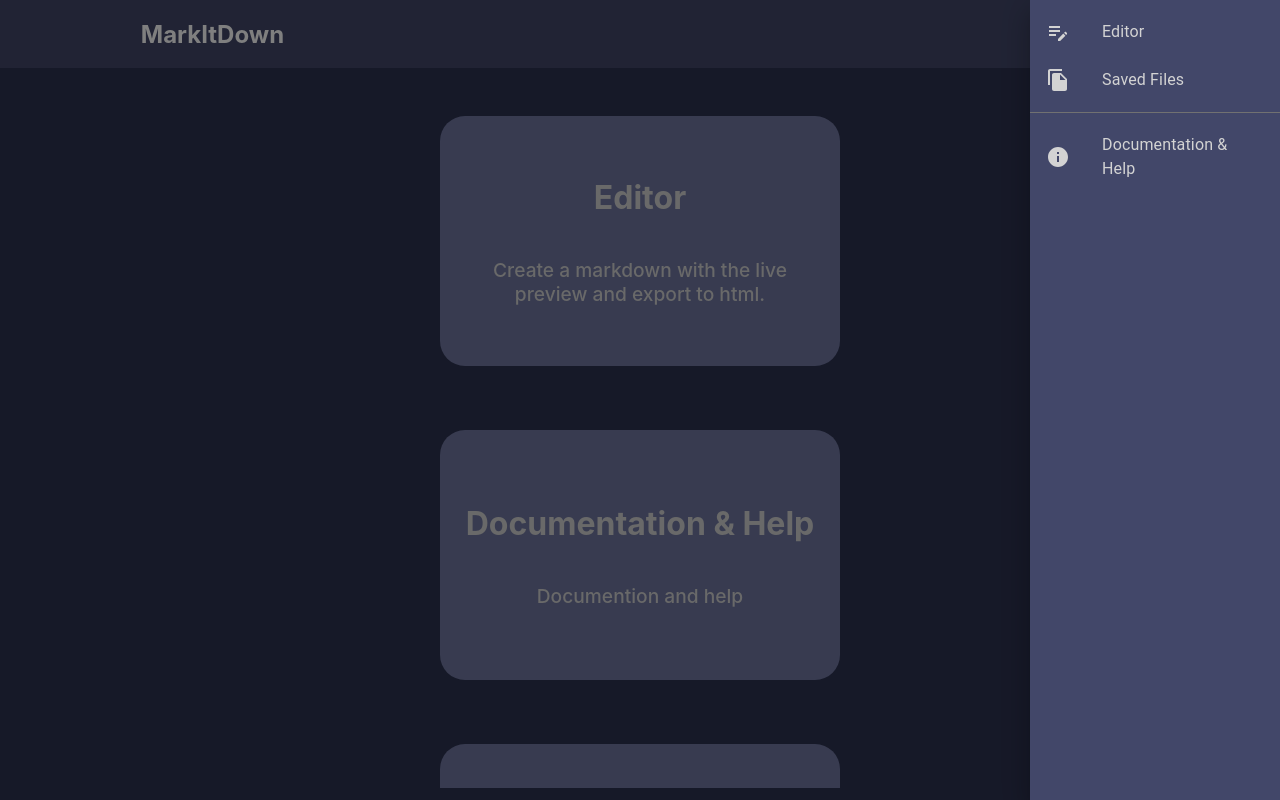
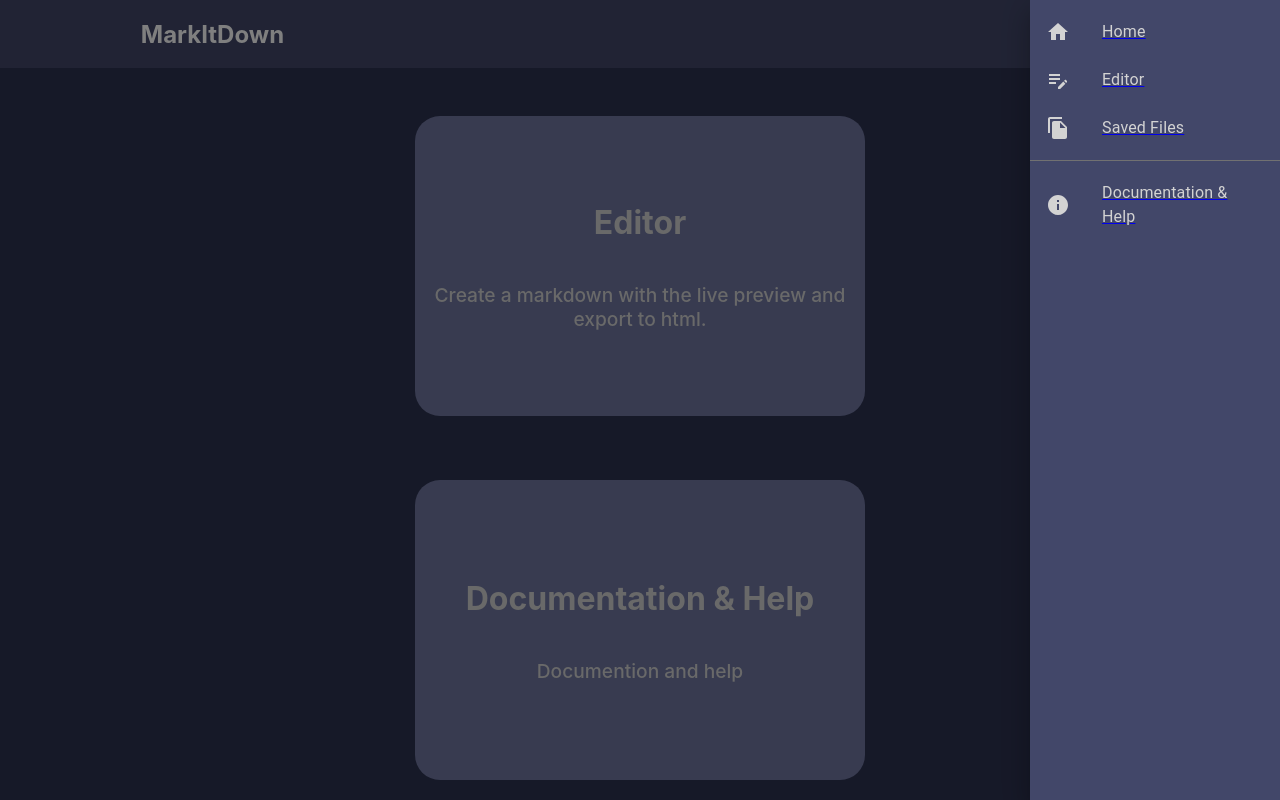
Before and after one commit to pragya-celestial-systems/mark-it-down, a React (Create React App) app: page / in a window 1280 px wide. Both pictures are taken after a click on the button 1107 px from the left and 34 px from the top of the page. Built offline with nearby package versions, Linux system fonts and the light colour scheme.

Commit message:
Style error page, fix deploy issue in package.json

```diff
--- a/package.json
+++ b/package.json
@@ -15,7 +15,7 @@
   },
   "scripts": {
     "start": "react-scripts start",
-    "build": "react-scripts build",
+    "build": "CI=false react-scripts build",
     "lint": "eslint"
   },
   "eslintConfig": {
--- a/src/components/SettingsButton.jsx
+++ b/src/components/SettingsButton.jsx
@@ -12,6 +12,8 @@ import EditNoteIcon from "@mui/icons-material/EditNote";
 import SettingsIcon from "@mui/icons-material/Settings";
 import FileCopyIcon from "@mui/icons-material/FileCopy";
 import InfoIcon from "@mui/icons-material/Info";
+import { Link } from "react-router-dom";
+import HomeIcon from "@mui/icons-material/Home";
 
 export default function SettingsButton() {
   const [state, setState] = React.useState({
@@ -45,9 +47,21 @@ export default function SettingsButton() {
         <ListItem disablePadding>
           <ListItemButton>
             <ListItemIcon>
+              <HomeIcon style={{ color: "lightgrey" }} />
+            </ListItemIcon>
+            <Link to="/">
+              <ListItemText style={{ color: "lightgrey" }} primary="Home" />
+            </Link>
+          </ListItemButton>
+        </ListItem>
+        <ListItem disablePadding>
+          <ListItemButton>
+            <ListItemIcon>
               <EditNoteIcon style={{ color: "lightgrey" }} />
             </ListItemIcon>
-            <ListItemText style={{ color: "lightgrey" }} primary="Editor" />
+            <Link to="/editor">
+              <ListItemText style={{ color: "lightgrey" }} primary="Editor" />
+            </Link>
           </ListItemButton>
         </ListItem>
         <ListItem disablePadding>
@@ -55,10 +69,12 @@ export default function SettingsButton() {
             <ListItemIcon>
               <FileCopyIcon style={{ color: "lightgrey" }} />
             </ListItemIcon>
-            <ListItemText
-              style={{ color: "lightgrey" }}
-              primary="Saved Files"
-            />
+            <Link to="/saved">
+              <ListItemText
+                style={{ color: "lightgrey" }}
+                primary="Saved Files"
+              />
+            </Link>
           </ListItemButton>
         </ListItem>
       </List>
@@ -67,12 +83,14 @@ export default function SettingsButton() {
         <ListItem disablePadding>
           <ListItemButton>
             <ListItemIcon>
-              <InfoIcon
+              <InfoIcon style={{ color: "lightgrey" }} />
+            </ListItemIcon>
+            <Link to="/docs">
+              <ListItemText
                 style={{ color: "lightgrey" }}
-                style={{ color: "lightgrey" }}
+                primary="Documentation & Help"
               />
-            </ListItemIcon>
-            <ListItemText primary="Documentation & Help" />
+            </Link>
           </ListItemButton>
         </ListItem>
       </List>
--- a/src/components/css/button.module.css
+++ b/src/components/css/button.module.css
@@ -2,8 +2,8 @@
   background: #7077a1;
   border-radius: 25px;
   padding: 1rem;
-  height: 250px;
-  width: 400px;
+  height: 300px;
+  width: 450px;
   display: flex;
   flex-direction: column;
   align-items: center;
--- a/src/pages/EditorPage.jsx
+++ b/src/pages/EditorPage.jsx
@@ -1,4 +1,4 @@
-import React, { useEffect, useRef, useState } from "react";
+import React from "react";
 import MUIBreadCrumbs from "../components/MUIBreadCrumbs";
 import styles from "./css/editor.module.css";
 import { Button } from "@mui/material";
--- a/src/pages/ErrorPage.jsx
+++ b/src/pages/ErrorPage.jsx
@@ -1,9 +1,12 @@
 import React from "react";
+import styles from "./css/error.page.module.css";
 
 function ErrorPage() {
   return (
-    <div>
-      Oops, The page you're looking for has been removed or never existed.
+    <div id={styles.container}>
+      <h1 id={styles.errorMessage}>
+        Oops, The page you're looking for has been removed or never existed.
+      </h1>
     </div>
   );
 }
--- /dev/null
+++ b/src/pages/css/error.page.module.css
@@ -0,0 +1,12 @@
+#container {
+  height: 90vh;
+  width: 100svw;
+  display: flex;
+  align-items: center;
+  justify-content: center;
+}
+
+#errorMessage {
+  width: 40%;
+  text-align: center;
+}
```
